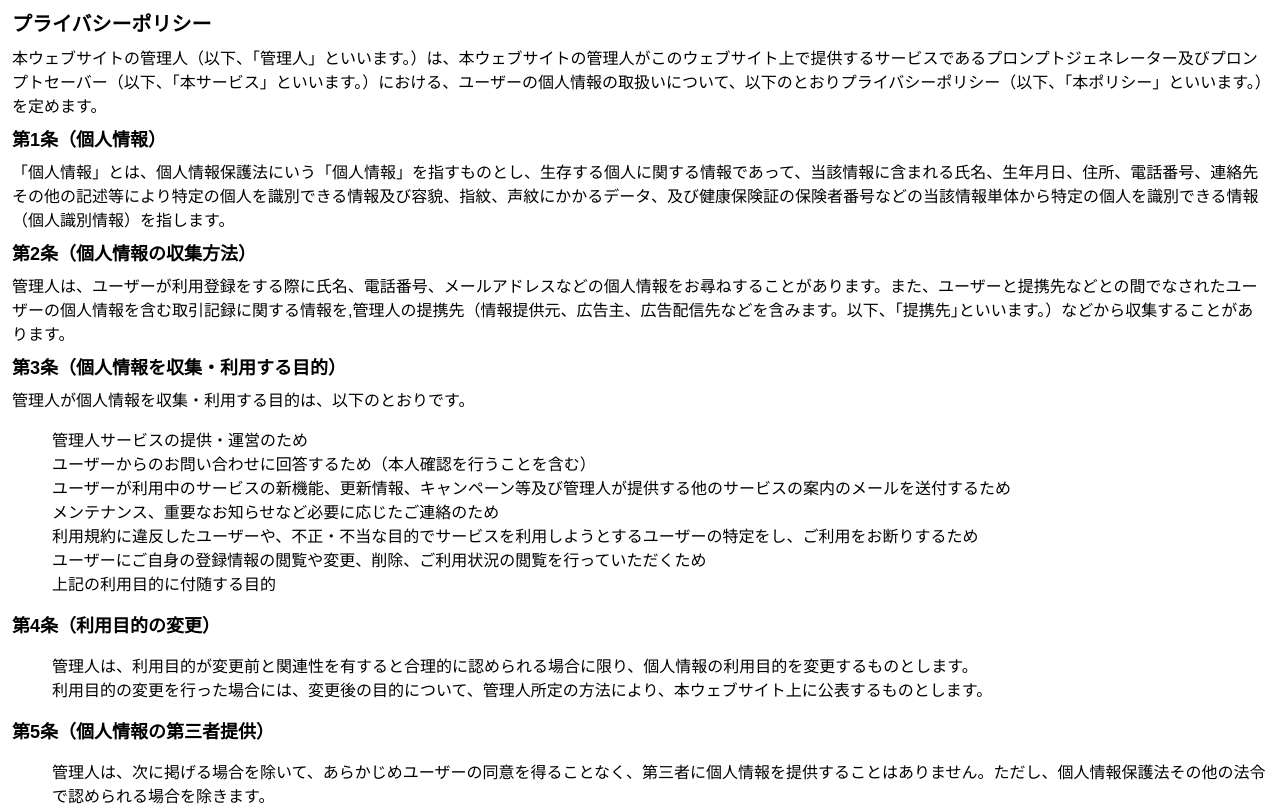
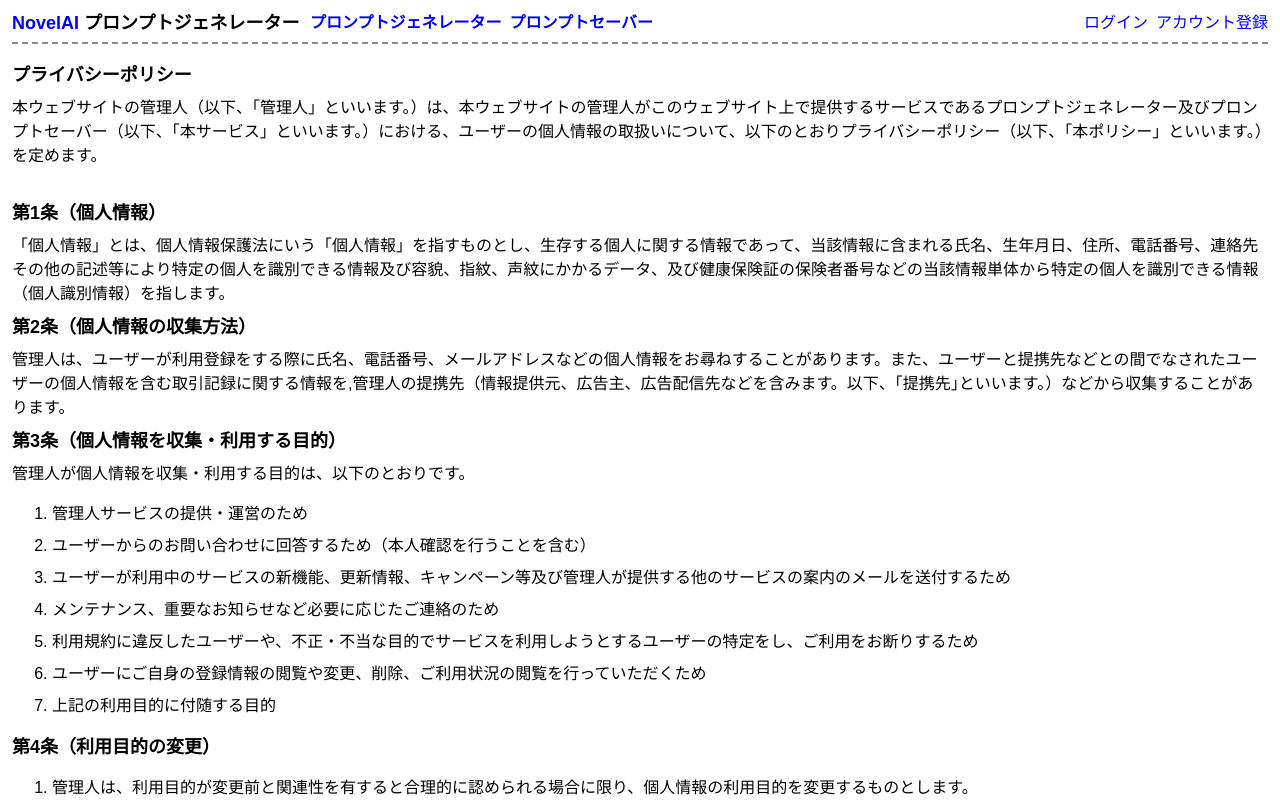
Before and after one commit to Fumin26u/novelai_spell_generator, a Vue app: page /#/privacy_policy in a window 1280 px wide. Shown: the top 806 px of the page. Built offline with nearby package versions, Linux system fonts and the light colour scheme; no server answers; the HTML template or start-up script is replaced by a standard one.

Commit message:
利用規約にスタイル設定、HeaderComponentを追加

```diff
--- a/src/assets/scss/termsOfUse.scss
+++ b/src/assets/scss/termsOfUse.scss
@@ -1,17 +1,19 @@
 @import './style.scss';
-.tou_content {
-    margin: 0 4em;
-}
-
-.tou_content > div {
+.terms-of-use, .privacy-policy {
+    > div {
         margin: 2em 0;
     }
 
-.tou_content li,
-.tou_content p {
+    li {
+        list-style: auto;
         margin: 8px 0;
     }
 
-.tou_content ol > ol {
+    p {
+        margin: 8px 0;
+    }
+
+    ol > ol {
         padding-left: 32px;
     }
+}
--- a/src/components/HeaderComponent.vue
+++ b/src/components/HeaderComponent.vue
@@ -65,16 +65,8 @@ onMounted(() => getUserInfo())
                 >
             </div>
             <div class="sub-link">
-                <a
-                    href="https://nai-pg.com/register/t/terms_of_use.php"
-                    target="_blank"
-                    >利用規約</a
-                >
-                <a
-                    href="https://nai-pg.com/register/t/privacy_policy.php"
-                    target="_blank"
-                    >プライバシーポリシー</a
-                >
+                <a href="./#/terms_of_use">利用規約</a>
+                <a href="./#/privacy_policy">プライバシーポリシー</a>
             </div>
             <div class="account-link">
                 <a :href="originPath + '#/login'" v-if="user_id === ''"
--- a/src/views/PrivacyPolicy.vue
+++ b/src/views/PrivacyPolicy.vue
@@ -1,7 +1,11 @@
-<script setup lang="ts"></script>
+<script setup lang="ts">
+import HeaderComponent from '@/components/HeaderComponent.vue'
+import '@/assets/scss/termsOfUse.scss'
+</script>
 
 <template>
-    <main>
+    <HeaderComponent />
+    <main class="privacy-policy">
         <h2>プライバシーポリシー</h2>
         <p>
             本ウェブサイトの管理人（以下、「管理人」といいます。）は、本ウェブサイトの管理人がこのウェブサイト上で提供するサービスであるプロンプトジェネレーター及びプロンプトセーバー（以下、「本サービス」といいます。）における、ユーザーの個人情報の取扱いについて、以下のとおりプライバシーポリシー（以下、「本ポリシー」といいます。）を定めます。
--- a/src/views/TermsOfUse.vue
+++ b/src/views/TermsOfUse.vue
@@ -1,6 +1,10 @@
-<script setup lang="ts"></script>
+<script setup lang="ts">
+import HeaderComponent from '@/components/HeaderComponent.vue'
+import '@/assets/scss/termsOfUse.scss'
+</script>
 
 <template>
+    <HeaderComponent />
     <main class="terms-of-use">
         <h2>利用規約</h2>
         <p>
```
Lines whose indentation alone changed are shown as unchanged.
